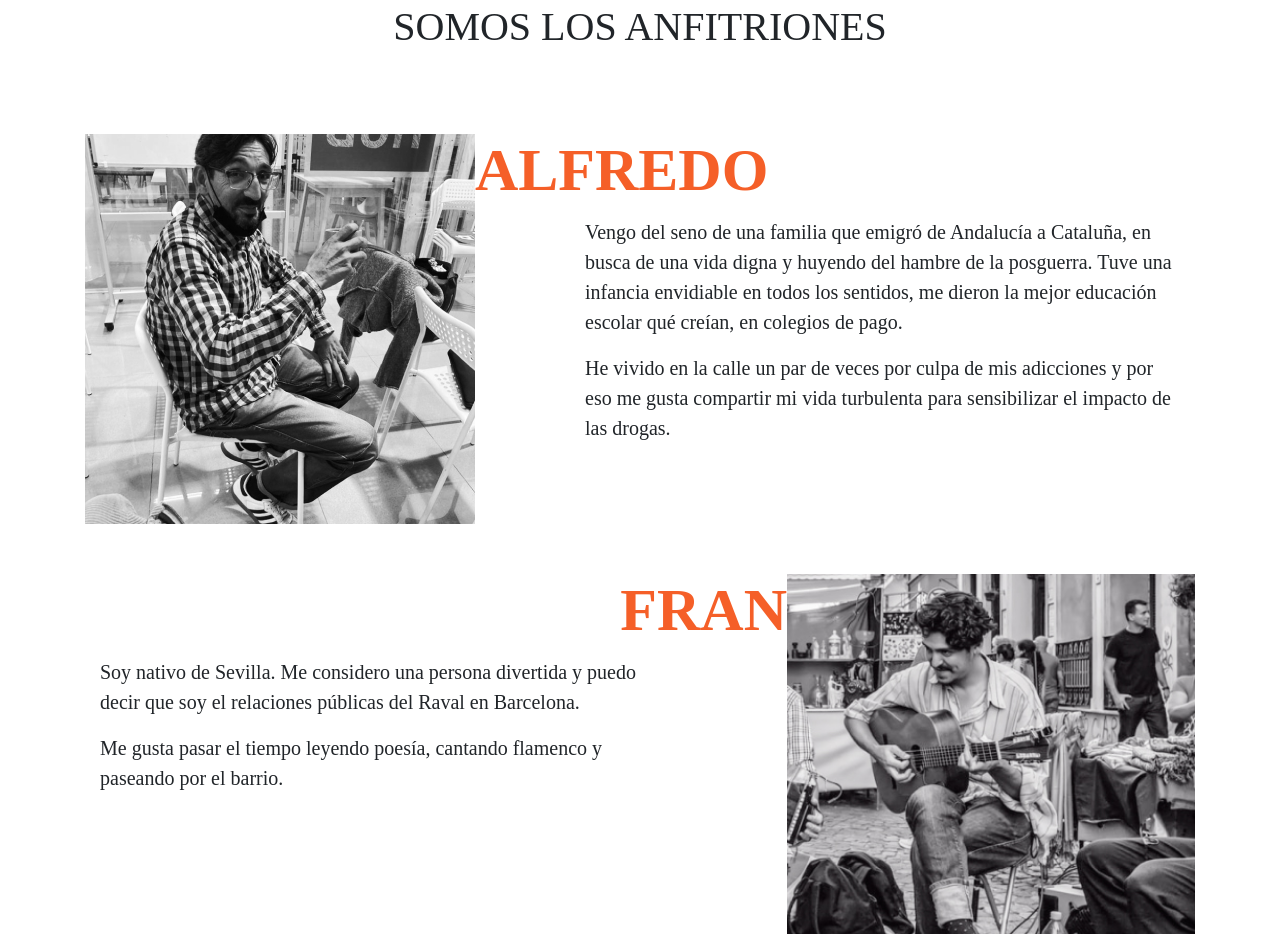
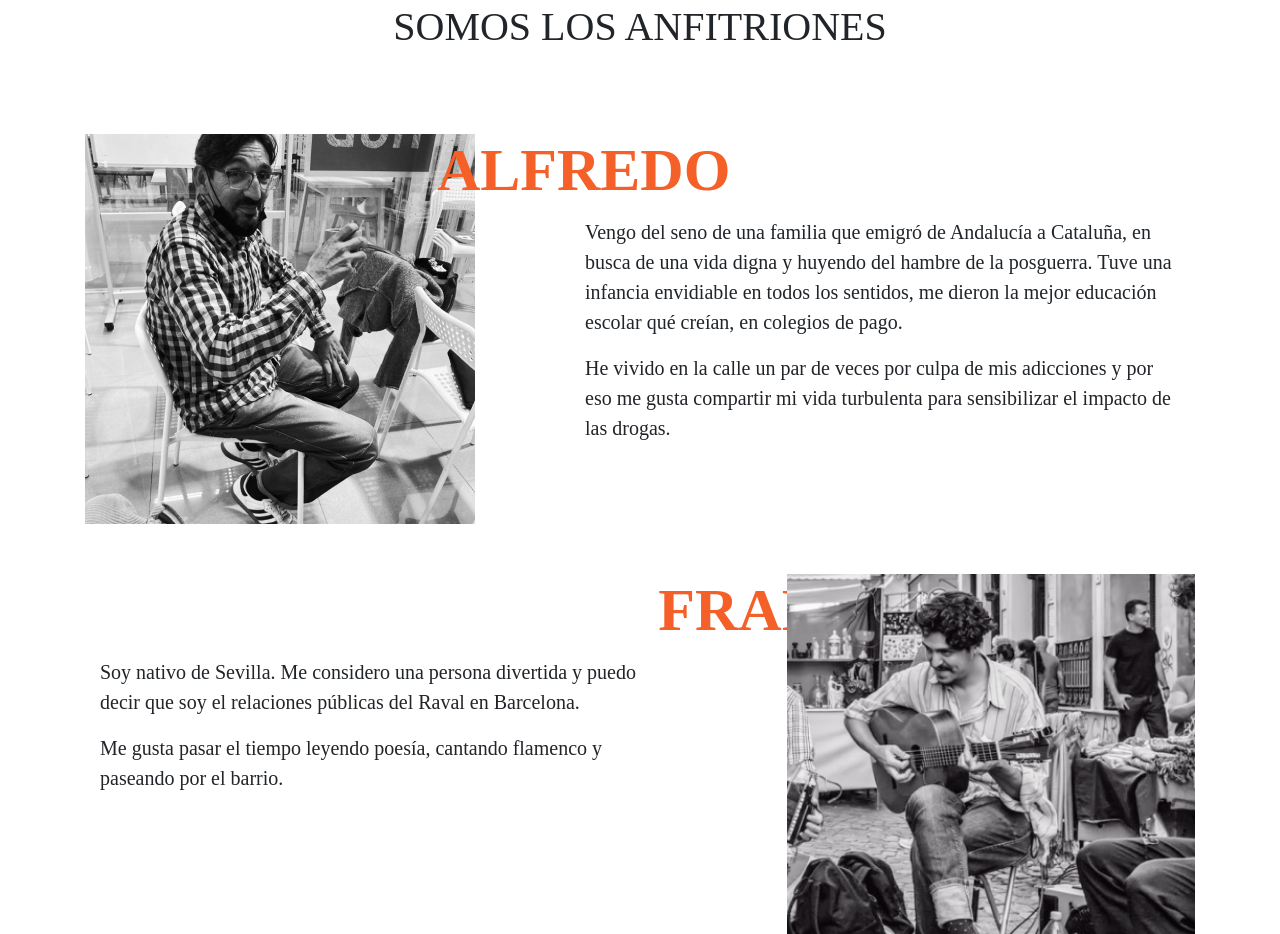
Before and after one commit to Jethet/openwebdev-podcast, a React (Create React App) app in the folder frontend/: page / in a window 1280 px wide. Shown: the part 980-1914 px from the top of the page. Built offline with nearby package versions, Linux system fonts and the light colour scheme; a web font is replaced by a local one.

Commit message:
modify css styles

```diff
--- a/frontend/src/App.css
+++ b/frontend/src/App.css
@@ -527,7 +527,9 @@ strong {
     color: #f55f28;
     text-align: left;
     margin-bottom: 20px;
+    margin-left: -38px;
   }
+
 
   .presentamos-alfredo-text {
     display: flex;
@@ -548,6 +550,7 @@ strong {
     color: #f55f28;
     text-align: right;
     margin-bottom: 20px;
+    margin-right: -38px;
   }
 
   .image-fran {
```
